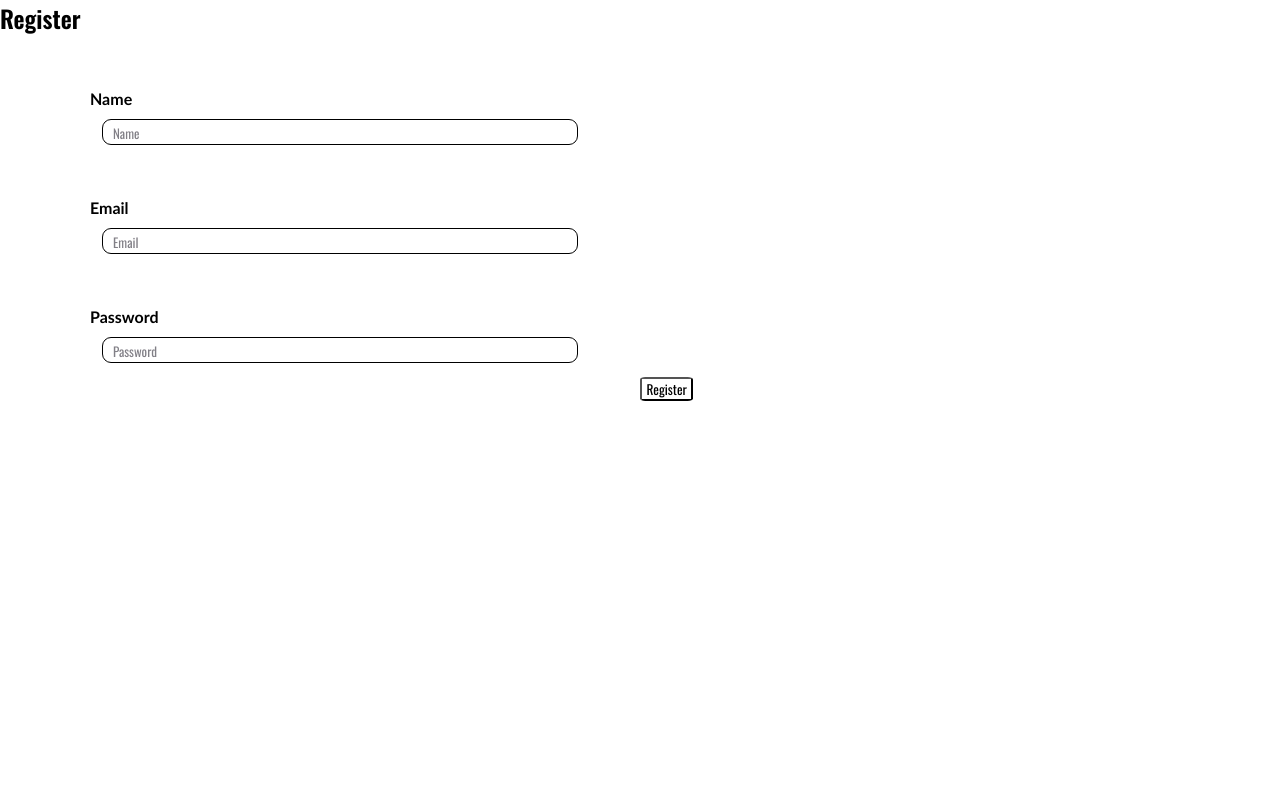
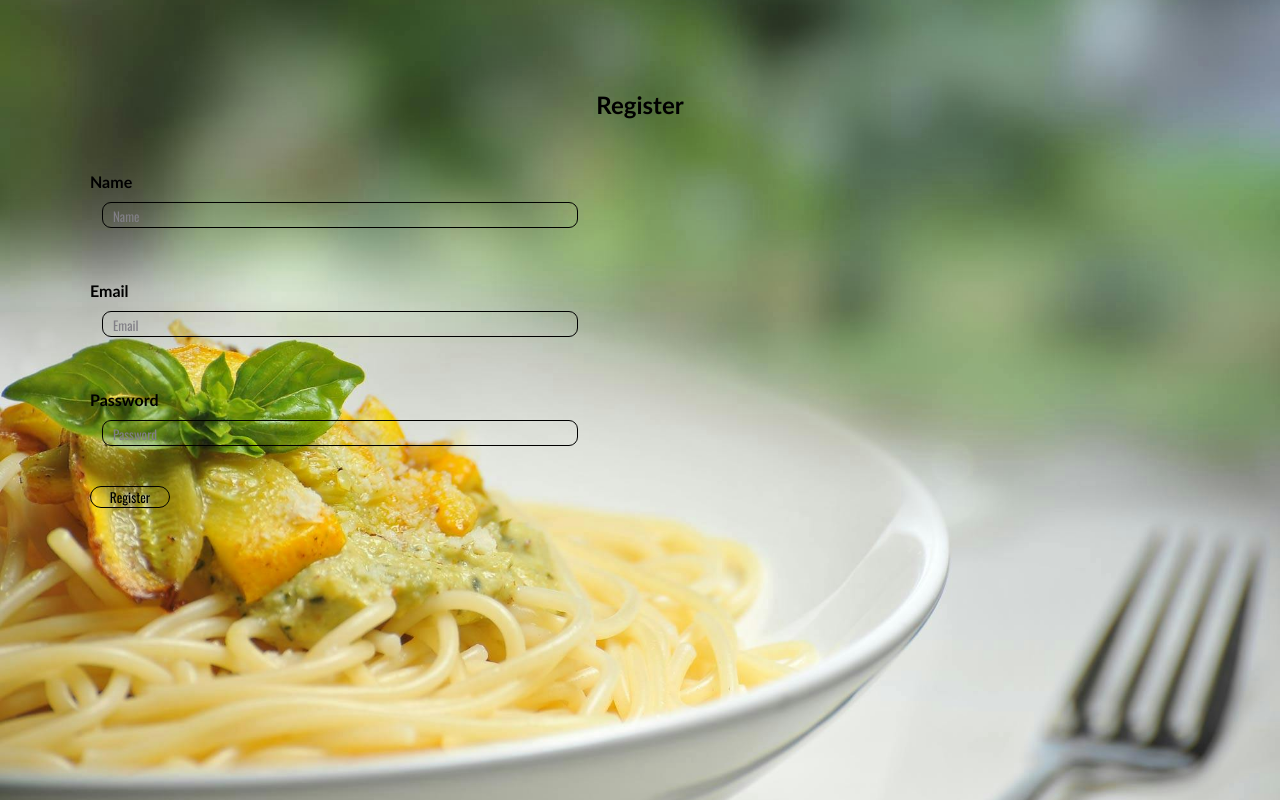
Before and after one commit to Sanalemba991/Sigup, a React (Vite) app in the folder client/: page /register in a window 1280 px wide. Built offline with nearby package versions, Linux system fonts and the light colour scheme.

Commit message:
4 error correct

```diff
--- a/client/src/LogIn.jsx
+++ b/client/src/LogIn.jsx
@@ -33,7 +33,7 @@ function LogIn() {
 
   return (
     <div className="Log">
-      <h2 className="login">Login</h2>
+      <h2 className="logi">Login</h2>
       <div >
         <form onSubmit={submit}>
           <div className="cen" >
--- a/client/src/SignUp.jsx
+++ b/client/src/SignUp.jsx
@@ -2,7 +2,7 @@ import React, { useState } from "react";
 import { Link } from "react-router-dom";
 import { useNavigate } from "react-router-dom";
 import axios from "axios"; // Ensure axios is imported
-
+import  './Login.css'
 function SignUp() {
     const [name, setName] = useState("");
     const [email, setEmail] = useState('');
@@ -33,8 +33,8 @@ function SignUp() {
     };
 
     return (
-        <div>
-            <h2 className="login">Register</h2>
+        <div className="Log">
+            <h2 className="logi">Register</h2>
             <form onSubmit={handleSubmit}>
                 <div className="cen">
                     <label htmlFor="name">
@@ -76,7 +76,7 @@ function SignUp() {
                     />
                 </div>
 
-                <button className="ctn" type="submit">Register</button>
+                <button className="btn" type="submit">Register</button>
             </form>
 
         </div>
```
